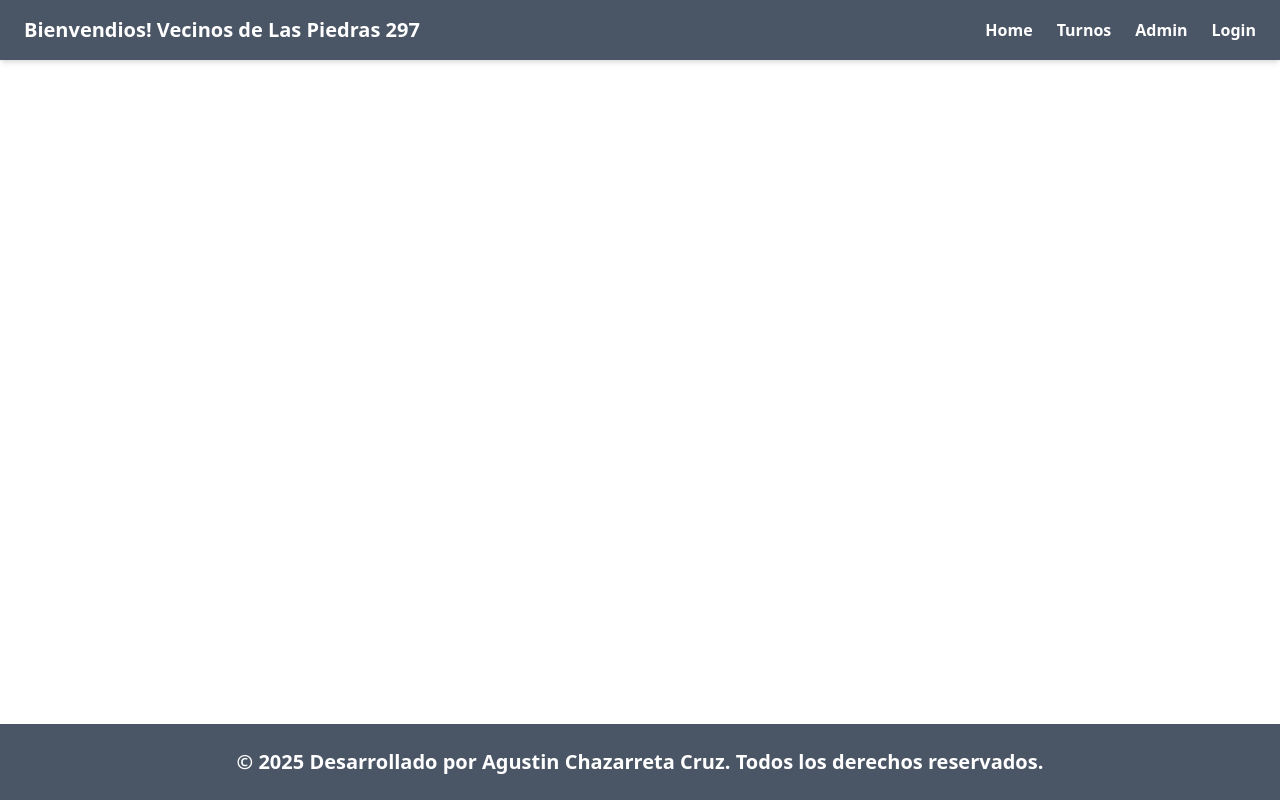
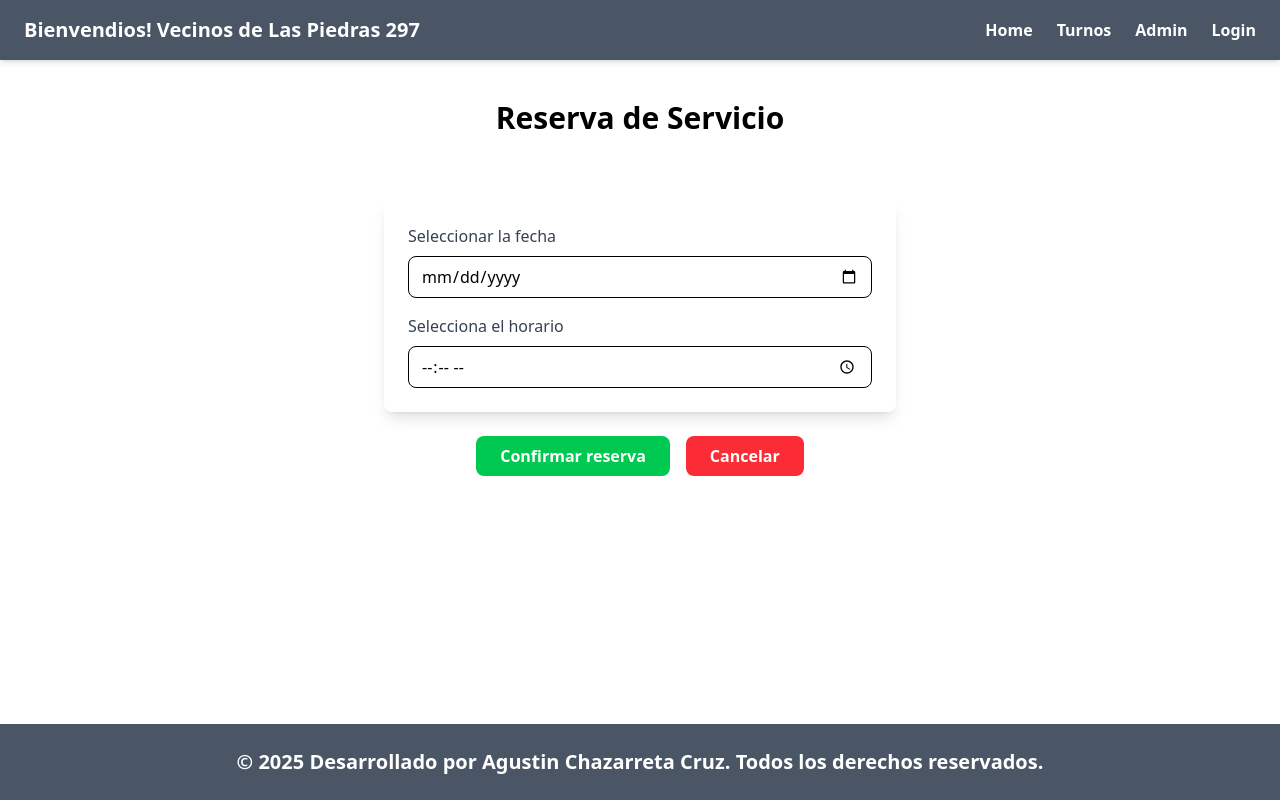
Before and after one commit to Chaza25/Proyecto-turnos, a React (Vite) app: page /reserva in a window 1280 px wide. Built offline with nearby package versions, Linux system fonts and the light colour scheme.

Commit message:
Agregamos pagina de reservas y mejoramos el estado global

```diff
--- a/src/App.jsx
+++ b/src/App.jsx
@@ -5,6 +5,7 @@ import Admin from "./pages/Admin";
 import Turnos from "./pages/Turnos";
 import NavBar from "./components/NavBar";
 import Footer from "./components/Footer";
+import Reservas from "./pages/Reservas";
 
 function App() {
   return (
@@ -18,6 +19,7 @@ function App() {
           <Route path="/turnos" element={<Turnos />} />
           <Route path="/login" element={<Login />} />
           <Route path="/admin" element={<Admin />} />
+          <Route path="/reserva" element={<Reservas />} />
         </Routes>
       </div>
       {/* Footer */}
--- a/src/components/ServiceCards.jsx
+++ b/src/components/ServiceCards.jsx
@@ -1,4 +1,17 @@
+import { useNavigate } from "react-router-dom";
+import useReservaStore from "../../store/reservaStore";
+
 function ServiceCards({nombre, descripcion, icono}) {
+
+    const setServicio = useReservaStore((state) => state.setServicio);
+
+    const navigate = useNavigate()
+
+    const handleReserva = () => {
+        setServicio(nombre); //Guarda el servicio seleccionado en el store
+        navigate('/reserva'); //Navega a la pagina de reserva
+    }
+
     return(
         <>
             {/* Card Individual */}
@@ -7,7 +20,7 @@ function ServiceCards({nombre, descripcion, icono}) {
                 <h2 className="text-xl font-bold text-center mb-2">Servicio: {nombre}</h2>
                 <p className="text-center text-gray-600 mb-4 pt-2">Accion: {descripcion}</p>
                 <button
-                onClick={onselect}
+                onClick={handleReserva}
                 className="flex justify-center bg-green-500 hover:bg-green-600 text-white font-bold py-2 px-6 rounded-xl mx-auto transition-colors">
                     Hacer reserva en {nombre}
                     </button>
--- a/src/pages/Home.jsx
+++ b/src/pages/Home.jsx
@@ -1,4 +1,21 @@
+import { useNavigate } from "react-router-dom";
+import useReservaStore from "../../store/reservaStore";
+
 function Home() {
+
+    const navigate = useNavigate();
+    const setServicio = useReservaStore((state) => state.setServicio);
+
+    const handleReservaQuincho = () => {
+        setServicio("Quincho"); //Guarda el servicio seleccionado en el store
+        navigate('/reserva'); //Navega a la pagina de reserva
+    }
+
+    const handleReservaPileta = () => {
+        setServicio("Pileta"); //Guarda el servicio seleccionado en el store
+        navigate('/reserva'); //Navega a la pagina de reserva
+    }
+
     return (
         <>
         <div className="mx-auto py-5 text-center bg-amber-200">
@@ -21,7 +38,9 @@ function Home() {
                         </ul>
                     </div>
                     {/*Boton de reserva */}
-                    <button className="mt-6 bg-green-500 hover:bg-green-600 text-white font-bold py-3 px-6 rounded-lg transition-colors">
+                    <button
+                    className="mt-6 bg-green-500 hover:bg-green-600 text-white font-bold py-3 px-6 rounded-lg transition-colors"
+                    onClick={handleReservaQuincho}>
                         Reserva tu turno en el quincho
                     </button>
                 </aside>
@@ -39,7 +58,9 @@ function Home() {
                         </ul>
                     </div>
                     {/*Boton de reserva */}
-                    <button className="mt-6 bg-green-500 hover:bg-green-600 text-white font-bold py-3 px-6 rounded-lg transition-colors">
+                    <button
+                    className="mt-6 bg-green-500 hover:bg-green-600 text-white font-bold py-3 px-6 rounded-lg transition-colors"
+                    onClick={handleReservaPileta}>
                         Reserva tu turno en la pileta
                     </button>
                 </section>
--- /dev/null
+++ b/src/pages/Reservas.jsx
@@ -0,0 +1,48 @@
+import useReservaStore from "../../store/reservaStore";
+
+function Reservas() {
+
+    const {
+        reserva,
+        setFecha,
+        setHorario,
+        resetReserva,
+    } = useReservaStore();
+
+    const { servicio, fecha, horario } = reserva;
+
+    return(
+        <>
+            <div className="px-6 py-10">
+                <h1 className="text-center font-bold text-3xl mb-6">Reserva de {servicio || "Servicio"}</h1>
+            </div>
+            {/* Seleccion de fecha y horario en formulario */}
+            <div className="max-w-lg mx-auto bg-white shadow-lg rounded-lg p-6 space-y-4">
+                <div>
+                    <label className="block text-gray-700 font-medium mb-2">Seleccionar la fecha</label>
+                    <input
+                        type="date"
+                        value={fecha || ""}
+                        onChange={(e) => setFecha(e.target.value)}
+                        className="w-full border rounded-lg px-3 py-2"/>
+                </div>
+
+                <div>
+                    <label className="block text-gray-700 font-medium mb-2">Selecciona el horario</label>
+                    <input
+                        type="time"
+                        value={horario || ""}
+                        onChange={(e) => setHorario(e.target.value)}
+                        className="w-full border rounded-lg px-3 py-2"/>
+                </div>
+            </div>
+
+            <div className="flex justify-center gap-4 mt-6">
+                <button className="bg-green-500 hover:bg-green-600 text-white font-bold py-2 px-6 rounded-lg">Confirmar reserva</button>
+                <button onClick={resetReserva} className="bg-red-500 hover:bg-red-600 text-white font-bold py-2 px-6 rounded-lg">Cancelar</button>
+            </div>
+        </>
+    )
+}
+
+export default Reservas;
--- a/store/reservaStore.js
+++ b/store/reservaStore.js
@@ -1,19 +1,30 @@
 import { create } from 'zustand';
 
 const useReservaStore = create((set) => ({
-    servicioSeleccionado: null, // Quincho o pileta
-    fechaSeleccionada: null, // Fecha seleccionada para la reserva
-    horarioSeleccionado: null, // Horario seleccionado para la reserva
+    reserva: {
+        servicio: null,
+        fecha: null,
+        horario: null,
+    },
+    setServicio: (servicio) =>
+        set((state) => ({
+            reserva: { ...state.reserva, servicio }
+        })),
 
-    //Funciones para actualizar el estado
-    setServicio: (servicio) => set({ servicioSeleccionado: servicio }),
-    setFecha: (fecha) => set({ fechaSeleccionada: fecha }),
-    setHorario: (horario) => set({ horarioSeleccionado: horario }),
+    setFecha: (fecha) =>
+        set((state) => ({
+            reserva: { ...state.reserva, fecha}
+        })),
 
-    //Funcion para resetear la reserva
-    resetReserva: () => set({
-        servicioSeleccionado: null,
-        fechaSeleccionada:
-        null, horarioSeleccionado: null
-    }),
+    setHorario: (horario) =>
+        set((state) => ({
+            reserva: { ...state.reserva, horario}
+        })),
+
+    resetReserva: () =>
+        set(() => ({
+            reserva: { servicio: null, fecha: null, horario: null}
+        })),
 }));
+
+export default useReservaStore;
```
